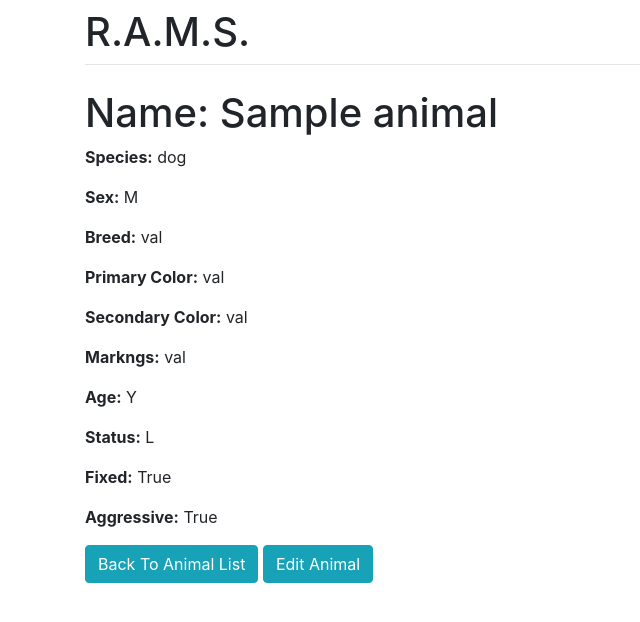
After one commit to trevorskaggs/shelterly, a Django app: page /animals/1/ in a window 1280 px wide. The commit adds this page. Shown: the top 622 px of the page, without its empty margins (0-640 px from the left). Run offline with Django 3.2, Linux system fonts and the light colour scheme; tables that the repository leaves empty hold one stand-in row (values such as "Sample post"); some libraries are stand-ins or nearby versions.

```diff
--- a/RAMS_SKELETON/RAMS_SKELETON/urls.py
+++ b/RAMS_SKELETON/RAMS_SKELETON/urls.py
@@ -24,4 +24,5 @@ urlpatterns = [
     path('', views.HomeView, name="home_page"),
     path('owners/', include('people.urls')),
     path('animals/', include('animals.urls')),
+    path('hotline/', include('hotline.urls')),
 ]
--- a/RAMS_SKELETON/animals/models.py
+++ b/RAMS_SKELETON/animals/models.py
@@ -49,8 +49,59 @@ STATUS_CHOICES = (
     ('RIP', "Rest In Peace"),
 )
 
+
+STATE_CHOICES = (
+    ('AL', "AL"),
+    ('AK', "AK"),
+    ('AZ', "AZ"),
+    ('AR', "AR"),
+    ('CA', "CA"),
+    ('CO', "CO"),
+    ('CT', "CT"),
+    ('DE', "DE"),
+    ('FL', "FL"),
+    ('GA', "GA"),
+    ('HI', "HI"),
+    ('ID', "ID"),
+    ('IL', "IL"),
+    ('IN', "IN"),
+    ('IA', "IA"),
+    ('KS', "KS"),
+    ('KY', "KY"),
+    ('LA', "LA"),
+    ('ME', "ME"),
+    ('MD', "MD"),
+    ('MA', "MA"),
+    ('MI', "MI"),
+    ('MN', "MN"),
+    ('MS', "MS"),
+    ('MO', "MO"),
+    ('MT', "MT"),
+    ('NE', "NE"),
+    ('NV', "NV"),
+    ('NH', "NH"),
+    ('NJ', "NJ"),
+    ('NM', "NM"),
+    ('NY', "NY"),
+    ('NC', "NC"),
+    ('ND', "ND"),
+    ('OH', "OH"),
+    ('OK', "OK"),
+    ('PA', "PA"),
+    ('RI', "RI"),
+    ('SC', "SC"),
+    ('SD', "SD"),
+    ('TN', "TN"),
+    ('TX', "TX"),
+    ('VA', "VA"),
+    ('WA', "WA"),
+    ('WV', "WV"),
+    ('WI', "WI"),
+    ('WY', "WY"),
+)
+
 # Create your models here.
-class animal(models.Model):
+class Animal(models.Model):
     request = models.ForeignKey(EvacReq, on_delete=models.SET_NULL, blank=True, null=True)
     owner = models.ForeignKey(Owner, on_delete=models.SET_NULL, blank=True, null=True)
     name = models.CharField(max_length=50, blank=True, null=True)
@@ -84,9 +135,10 @@ class animal(models.Model):
 
     #address
     address = models.CharField(max_length=50, blank=True, null=True)
+    apartment = models.CharField(max_length=50, blank=True, null=True)
     city = models.CharField(max_length=50, blank=True, null=True)
-    state = models.CharField(max_length=50, blank=True, null=True)
-    zip_code = models.PositiveSmallIntegerField(blank=True, null=True)
+    state = models.CharField(max_length=2, choices=STATE_CHOICES, blank=True, null=True)
+    zip_code = models.CharField(max_length=50, blank=True, null=True)
     latitude = models.DecimalField(max_digits=9, decimal_places=6, blank=True, null=True)
     longitude = models.DecimalField(max_digits=9, decimal_places=6, blank=True, null=True)
 
@@ -95,4 +147,4 @@ class animal(models.Model):
         ordering = []
 
     def __str__(self):
-        return self.field_name
+        return self.name
--- /dev/null
+++ b/RAMS_SKELETON/animals/templates/animal_detail.html
@@ -0,0 +1,20 @@
+{% extends 'base.html' %}
+
+{% block content %}
+  <h1>Name: {{animal.name}}</h1>
+
+  <p><strong>Species:</strong> {{animal.species}} </p>
+  <p><strong>Sex:</strong> {{animal.sex}} </p>
+  <p><strong>Breed:</strong> {{animal.breed}} </p>
+  <p><strong>Primary Color:</strong> {{animal.pcolor}} </p>
+  <p><strong>Secondary Color:</strong> {{animal.scolor}} </p>
+  <p><strong>Markngs:</strong> {{animal.markings}} </p>
+  <p><strong>Age:</strong> {{animal.age}} </p>
+  <p><strong>Status:</strong> {{animal.status}} </p>
+  <p><strong>Fixed:</strong> {{animal.fixed}} </p>
+  <p><strong>Aggressive:</strong> {{animal.aggressive}} </p>
+
+  <a class='btn btn-info' href="{% url 'animals:animal_list' %}">Back To Animal List</a>
+  <a class='btn btn-info' href="{% url 'animals:animal_edit' animal.pk %}">Edit Animal</a>
+
+{% endblock %}
--- a/RAMS_SKELETON/animals/urls.py
+++ b/RAMS_SKELETON/animals/urls.py
@@ -19,8 +19,9 @@ from . import views
 app_name = 'animals'
 
 urlpatterns = [
-    path('', views.AnimalBaseView, name="animal_base"),
-    path('dog/new', views.NewAnimalView, name="dog_new"),
-    path('cat/new', views.NewAnimalView, name="cat_new"),
-    path('other/new', views.NewAnimalView, name="other_new"),
+    path('<int:pk>/', views.AnimalDetailView.as_view(), name='animal_detail'),
+    path('<species>/new', views.AnimalNewView, name="animal_new"),
+    path('<pk>/edit', views.AnimalEditView, name="animal_edit"),
+    #path('owner/<owner_pk>/animal', views.owner_animal_landing, name='owner_animal_landing'),
+    path('', views.AnimalListView.as_view(), name="animal_list"),
 ]
--- a/RAMS_SKELETON/animals/views.py
+++ b/RAMS_SKELETON/animals/views.py
@@ -1,29 +1,41 @@
 
 from django.shortcuts import render, redirect
+from django.views import generic
 from .forms import DogForm, CatForm, OtherForm
-from animals.models import animal
-from django.http import HttpResponse
-from django.urls import reverse
+from animals.models import Animal
+from django.http import HttpResponseRedirect
+from django.urls import reverse_lazy
+
 
 # Create your views here.
-def AnimalBaseView(request):
-    return render(request, "animalbase.html")
+class AnimalListView(generic.ListView):
+    model = Animal
+    context_object_name = 'animal_list'
+    template_name = 'animal_list.html'
 
-def NewAnimalView(request):
+SPECIES_DICT = {
+    'dog': DogForm,
+    'cat': CatForm,
+    'oth': OtherForm,
+}
 
-    if r'animals/dog/new' in request.path:
-        form_class = DogForm
-    elif r'animals/cat/new' in request.path:
-        form_class = CatForm
-    else:
-        form_class = OtherForm
+def AnimalNewView(request, species):
+    if request.POST:
+        form = SPECIES_DICT[species](request.POST)
+        animal = form.save()
+        #return redirect('animals:animal_edit', pk=animal.pk)
+        return HttpResponseRedirect(reverse_lazy('animals:animal_list'))
+    form = SPECIES_DICT[species]()
+    return render(request, 'animal_new.html', {'form':form})
 
-    if request.method == "POST":
-        form = form_class(request.POST)
+class AnimalDetailView(generic.DetailView):
+    model = Animal
+    template_name = "animal_detail.html"
+
+def AnimalEditView(request, pk):
+    animal = Animal.objects.get(pk=pk)
+    if request.POST:
+        form = SPECIES_DICT['dog'](request.POST, instance=animal)
         form.save()
-        return HttpResponseRedirect('animals:animal_base')
-
-    else:
-        form = form_class()
-
-    return render(request, 'animalnew.html', {'form':form})
+    form = SPECIES_DICT['dog'](instance=animal)
+    return render(request, 'animal_new.html', {'form':form})
--- a/RAMS_SKELETON/hotline/templates/call_start.html
+++ /dev/null
@@ -1,4 +0,0 @@
-{% extends 'base.html' %}
-
-{% block content %}
-{% endblock %}
--- /dev/null
+++ b/RAMS_SKELETON/hotline/templates/hotline_landing.html
@@ -0,0 +1,6 @@
+{% extends 'base.html' %}
+
+{% block content %}
+  <h1>Hotline Landing Page</h1>
+  <h2><a href="{% url 'hotline:start_call' %}">Start Call</a></h2>
+{% endblock %}
--- a/RAMS_SKELETON/hotline/urls.py
+++ b/RAMS_SKELETON/hotline/urls.py
@@ -16,6 +16,12 @@ Including another URLconf
 from django.contrib import admin
 from django.urls import path
 
+from hotline import views
+
+app_name = 'hotline'
+
 urlpatterns = [
     path('admin/', admin.site.urls),
+    path('startcall', views.start_call, name ='start_call'),
+    path('', views.hotline_landing, name='hotline_landing'),
 ]
--- a/RAMS_SKELETON/hotline/views.py
+++ b/RAMS_SKELETON/hotline/views.py
@@ -1,3 +1,8 @@
 from django.shortcuts import render
 
 # Create your views here.
+def hotline_landing(request):
+    return render(request, 'hotline_landing.html')
+
+def start_call(request):
+    return render(request, 'start_call.html')
--- a/RAMS_SKELETON/people/admin.py
+++ b/RAMS_SKELETON/people/admin.py
@@ -1,4 +1,6 @@
 from django.contrib import admin
 from people.models import Owner
+from animals.models import Animal
 # Register your models here.
 admin.site.register(Owner)
+admin.site.register(Animal)
--- a/RAMS_SKELETON/people/urls.py
+++ b/RAMS_SKELETON/people/urls.py
@@ -21,8 +21,8 @@ app_name = 'people'
 
 urlpatterns = [
     path('<int:pk>/delete', views.OwnerDeleteView.as_view(), name='owner_delete'),
+    path('<int:pk>/edit', views.OwnerEditView.as_view(), name='owner_edit'),
     path('<int:pk>/', views.OwnerDetailView.as_view(), name='owner_detail'),
     path('new/', views.OwnerNewView.as_view(), name='owner_new'),
-    path('<int:pk>/edit', views.OwnerEditView.as_view(), name='owner_edit'),
     path('', views.OwnerListView.as_view(), name='owner_list'),
 ]
--- a/RAMS_SKELETON/templates/homepage.html
+++ b/RAMS_SKELETON/templates/homepage.html
@@ -3,8 +3,8 @@
 {% block content %}
   <ul>
     <li><a href="{% url 'people:owner_list' %}">List of Owners</a></li>
-    <li><a href="{% url 'animals:animal_base' %}">List of Animals</a></li>
-    <li>Hotline Workflow</li>
+    <li><a href="{% url 'animals:animal_list' %}">List of Animals</a></li>
+    <li><a href="{% url 'hotline:hotline_landing' %}">Hotline Workflow</a></li>
     <li>Intake Workflow</li>
   </ul>
 {% endblock %}
```
Also changed, not shown: RAMS_SKELETON/animals/forms.py (+4 -4 lines), RAMS_SKELETON/animals/templates/animal_list.html (added, +20 -0 lines), RAMS_SKELETON/animals/templates/animalbase.html (deleted, +0 -8 lines), RAMS_SKELETON/hotline/templates/start_call.html (added, +7 -0 lines), RAMS_SKELETON/animals/migrations/0002_auto_20190425_2314.py (added), RAMS_SKELETON/animals/templates/animal_new.html (renamed from RAMS_SKELETON/animals/templates/animalnew.html), RAMS_SKELETON/people/migrations/0005_auto_20190425_2314.py (added).
